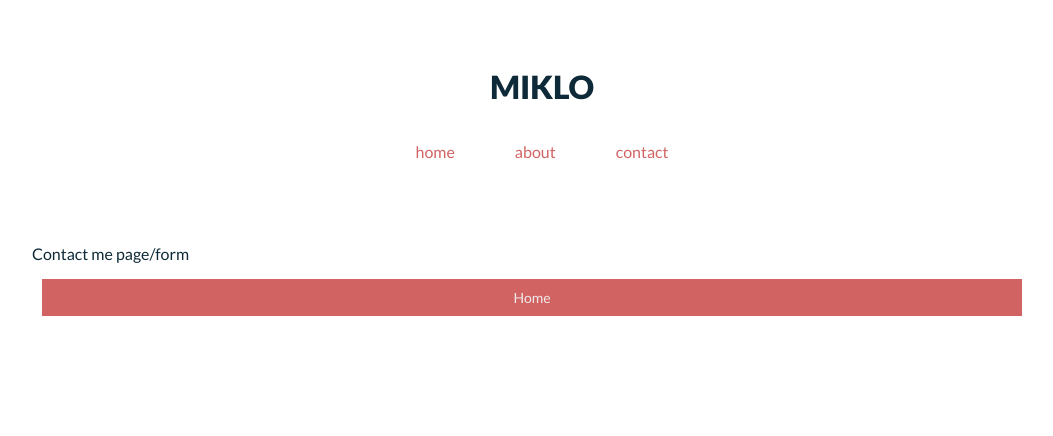
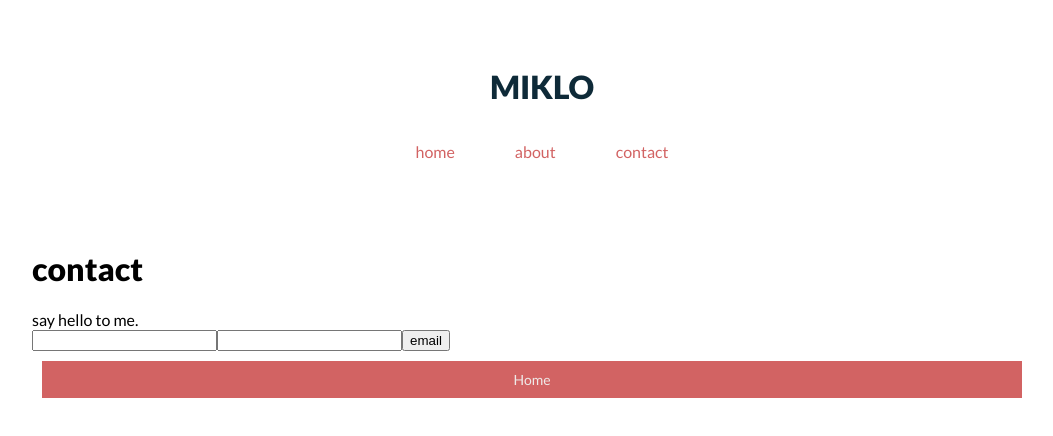
Before and after one commit to miklo88/React-Nav-Sass, a React (Create React App) app in the folder react-nav/: page /contact in a window 1280 px wide. Shown: the top 436 px of the page, without its empty margins (108-1161 px from the left). Built offline with nearby package versions, Linux system fonts and the light colour scheme.

Commit message:
filled out basic form. filled out more body work for home, contact, about components. still have to add styling. footer is completed but can be enhanced. app skeleton looking great. state management still needed.

```diff
--- a/react-nav/src/App.js
+++ b/react-nav/src/App.js
@@ -7,11 +7,13 @@ import "./styles/variables.scss";
 
 // importing components
 import Routes from "./utils/routing";
+import Footer from "./utils/footer";
 
 function App() {
   return (
     <div className='App'>
       <Routes />
+      <Footer />
     </div>
   );
 }
--- a/react-nav/src/components/about.js
+++ b/react-nav/src/components/about.js
@@ -1,15 +1,14 @@
 import React from "react";
-import { Link } from "react-router-dom";
 
+// about body
 const About = () => {
   return (
-    <div className='About'>
-      <p>About me page</p>
-
-      {/* homepage button */}
-      <Link className='back-home' to='/home'>
-        Home
-      </Link>
+    <div className='about-body'>
+      <h1 className='about-title'>about</h1>
+      <div className='about-container'>
+        the story about a man who is obsessed with making an impact.
+      </div>
+      {/* about-body */}
     </div>
   );
 };
--- a/react-nav/src/components/contact.js
+++ b/react-nav/src/components/contact.js
@@ -1,21 +1,25 @@
 import React from "react";
-import { Link } from "react-router-dom";
 
 const Contact = () => {
   return (
-    <div className='Contact'>
-      <p>Contact me page/form</p>
-      <div>
-        <form>
-          <inputs />
-          <inputs />
-          <inputs />
+    <div className='contact-body'>
+      <h1 className='contact-title'>contact</h1>
+      say hello to me.
+      <div className='form-container'>
+        <form className='contact-form'>
+          <label className='label-1'>
+            <input className='input-1' type='text' name='first' />
+          </label>
+          <label className='label-1'>
+            <input className='input-2' type='text' name='last' />
+          </label>
+          <label className='label-1'>
+            <input className='input-3' type='submit' value='email' />
+          </label>
         </form>
+        {/* contact-form */}
       </div>
-      {/* homepage button */}
-      <Link className='back-home' to='/home'>
-        Home
-      </Link>
+      {/* contact-body */}
     </div>
   );
 };
--- a/react-nav/src/components/home.js
+++ b/react-nav/src/components/home.js
@@ -1,9 +1,12 @@
 import React from "react";
 
+// home body
 const Home = () => {
   return (
-    <div className='Home'>
-      <p>Home/CTA page</p>
+    <div className='home-body'>
+      <h1 className='home-title'>welcome</h1>
+      <div className='home-container'>i'm going to put an image here.</div>
+      {/* home-body */}
     </div>
   );
 };
--- /dev/null
+++ b/react-nav/src/utils/footer.js
@@ -0,0 +1,19 @@
+import React from "react";
+import { BrowserRouter, Link } from "react-router-dom";
+
+// footer body
+const Footer = () => {
+  return (
+    <BrowserRouter>
+      <div className='footer-body'>
+        {/* homepage button */}
+        <Link className='back-home' to='/home'>
+          Home
+        </Link>
+      </div>
+    </BrowserRouter>
+    // footer-body
+  );
+};
+
+export default Footer;
```
